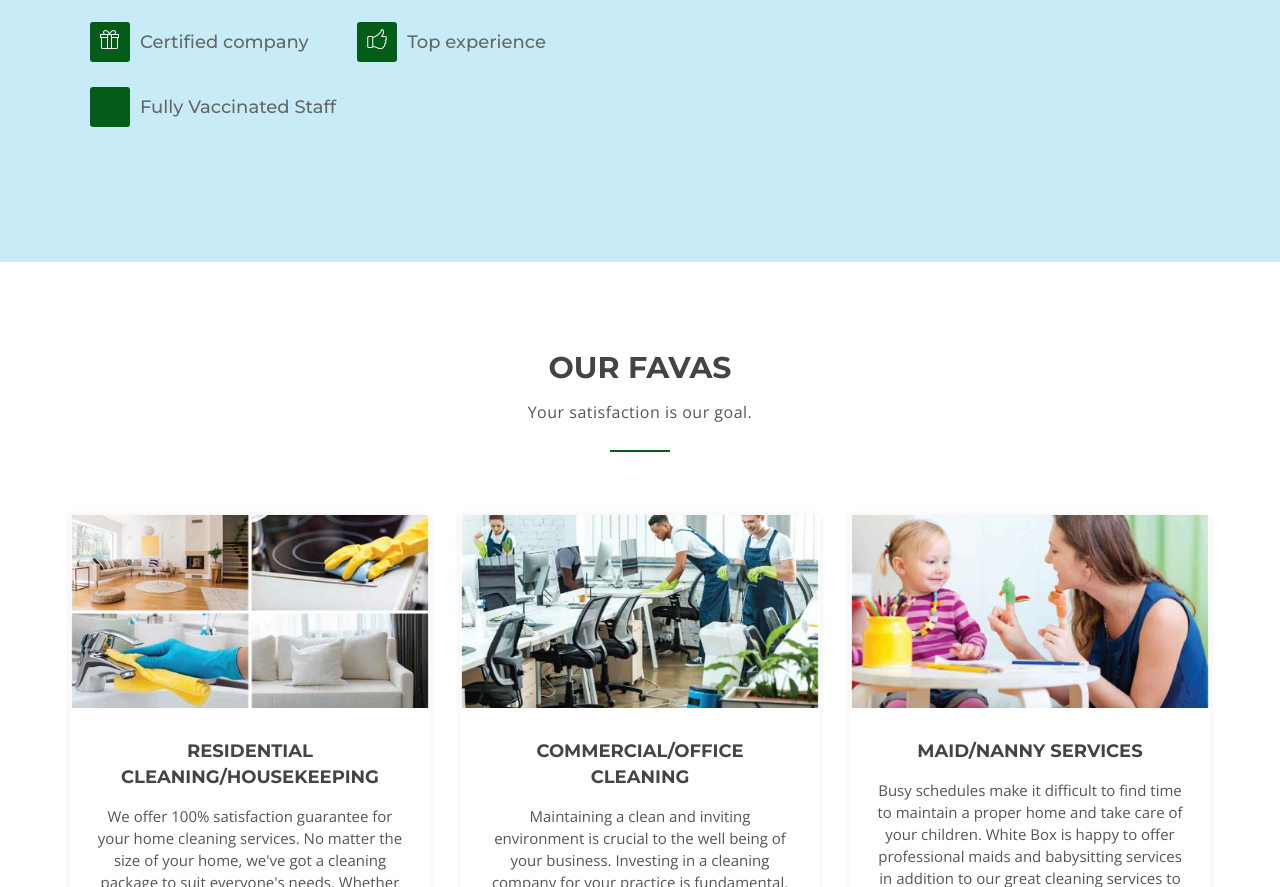
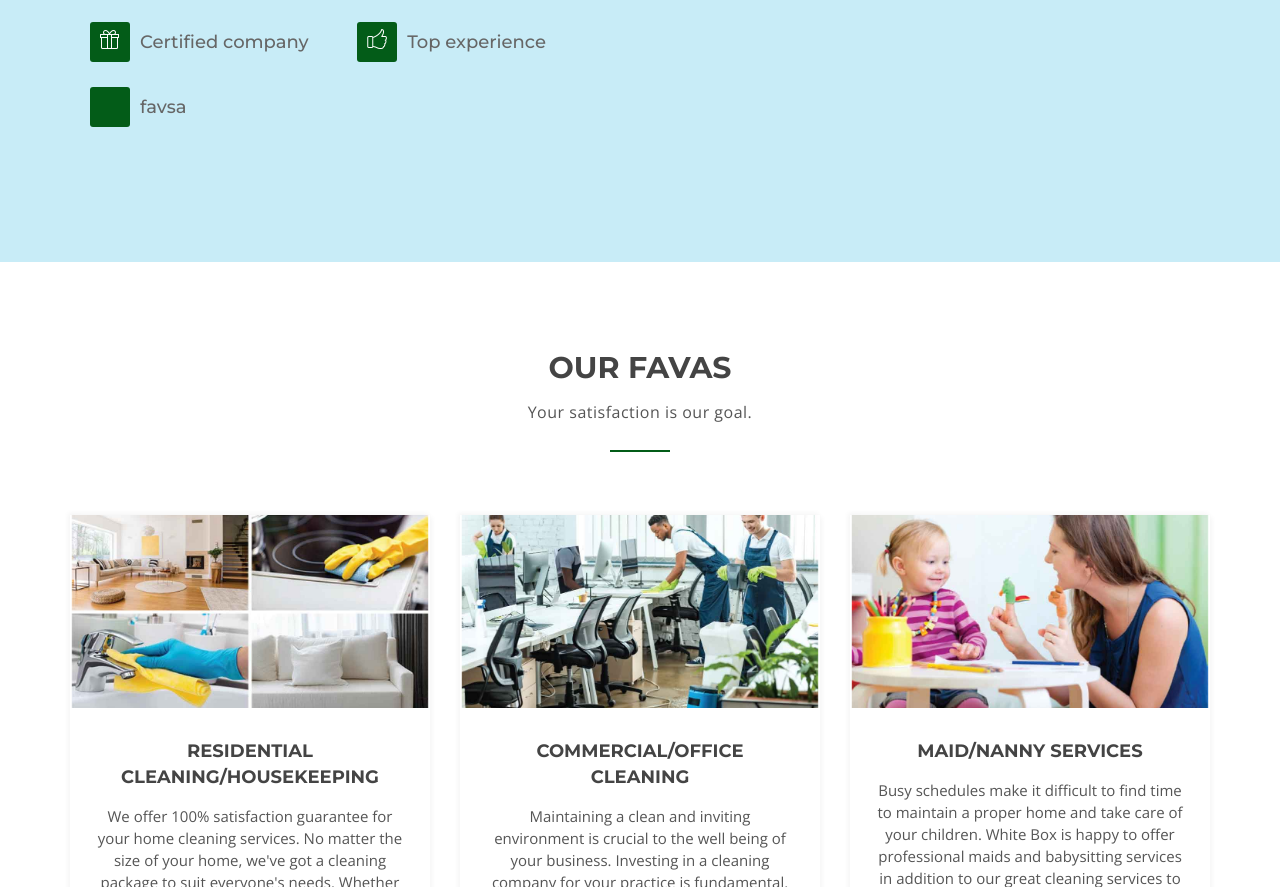
Before and after one commit to favasfc/whiteboxfinal-work, a plain HTML site: page index.html in a window 1280 px wide. Shown: the part 1840-2727 px from the top of the page. Drawn offline with nearby package versions, Linux system fonts and the light colour scheme; a script that the page names is missing; files whose address does not match are found by name.

Commit message:
Create index.html

```diff
--- a/index.html
+++ b/index.html
@@ -323,7 +323,7 @@
                                 <div class="single-about">
                                     <div class="icon-title">
                                     	<a href="#"></a>
-                                        <h5>Fully Vaccinated Staff</h5>
+                                        <h5>favsa</h5>
 
                                     </div>
                                     <div style="clear:both">
```
